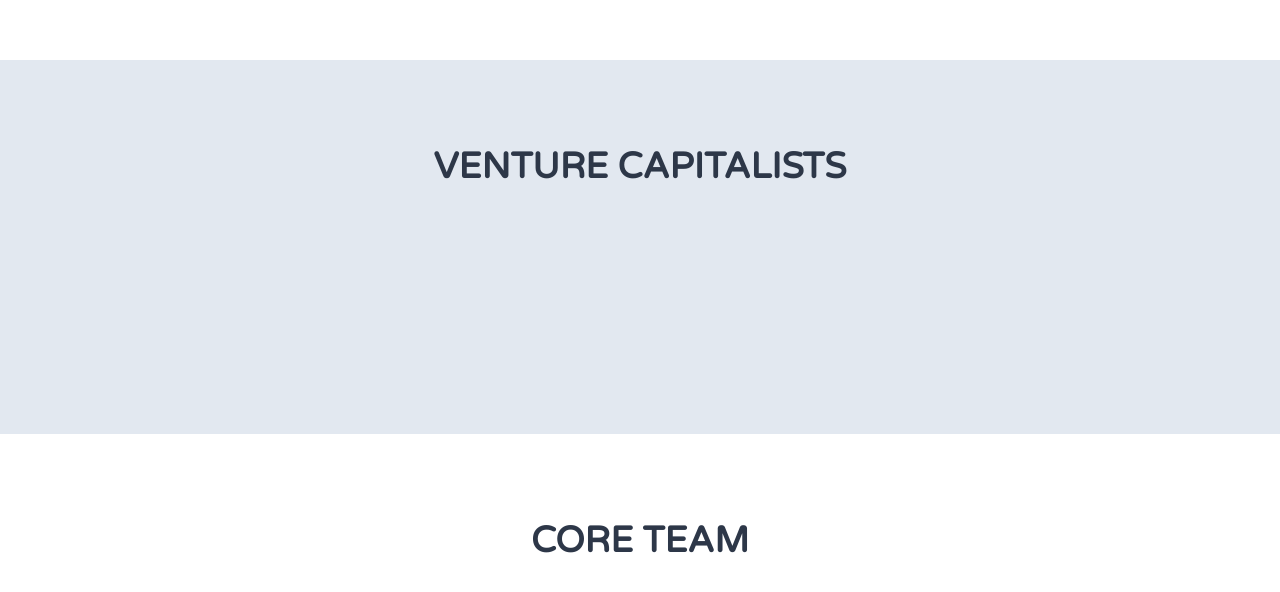
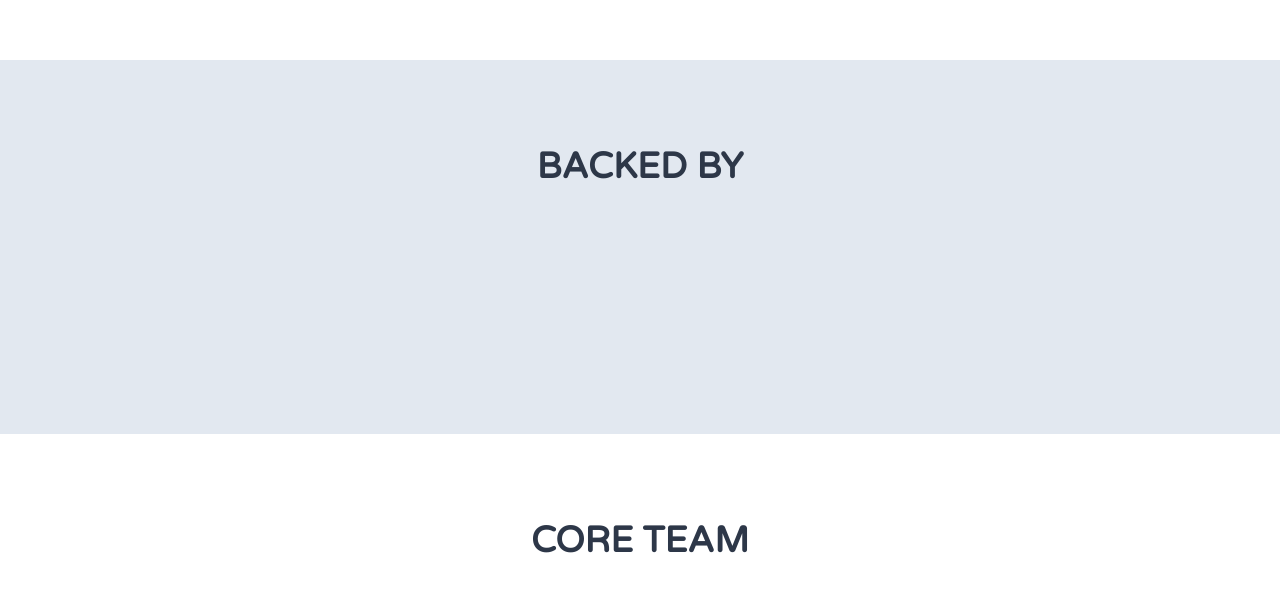
Before and after one commit to zenchainco/zenchainco.github.io, a Vue app: page /privacy-policy in a window 1280 px wide. Shown: the part 1848-2440 px from the top of the page. Built offline with nearby package versions, Linux system fonts and the light colour scheme.

Commit message:
Fix typo

```diff
--- a/src/views/Index.vue
+++ b/src/views/Index.vue
@@ -178,7 +178,7 @@
       <div class="container mx-auto px-4">
         <div class="flex flex-wrap justify-center text-center mb-5">
           <div class="w-full lg:w-6/12 px-4">
-            <h2 class="text-4xl font-semibold">VENTURE CAPITALISTS</h2>
+            <h2 class="text-4xl font-semibold">BACKED BY</h2>
           </div>
         </div>
         <div
```
